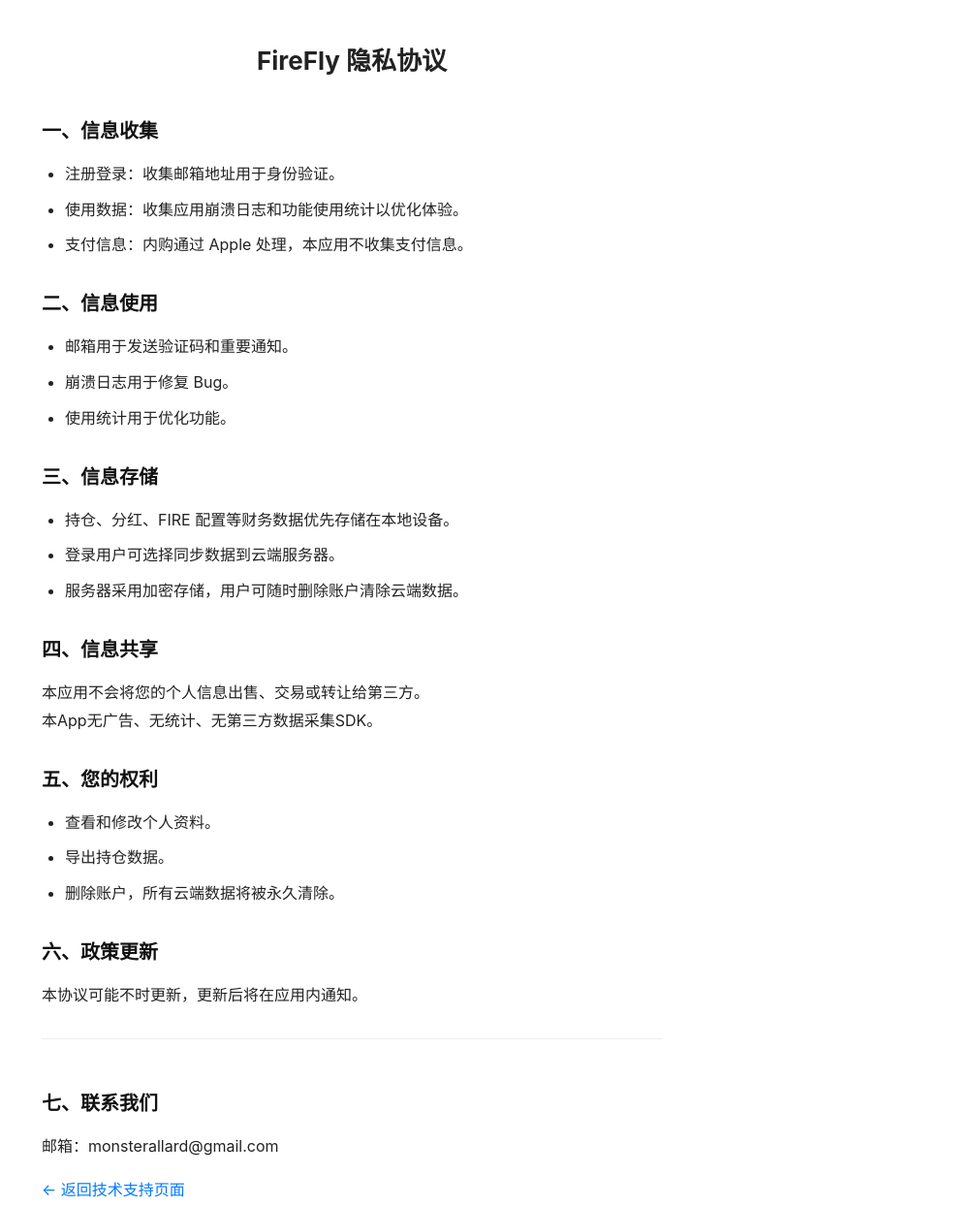
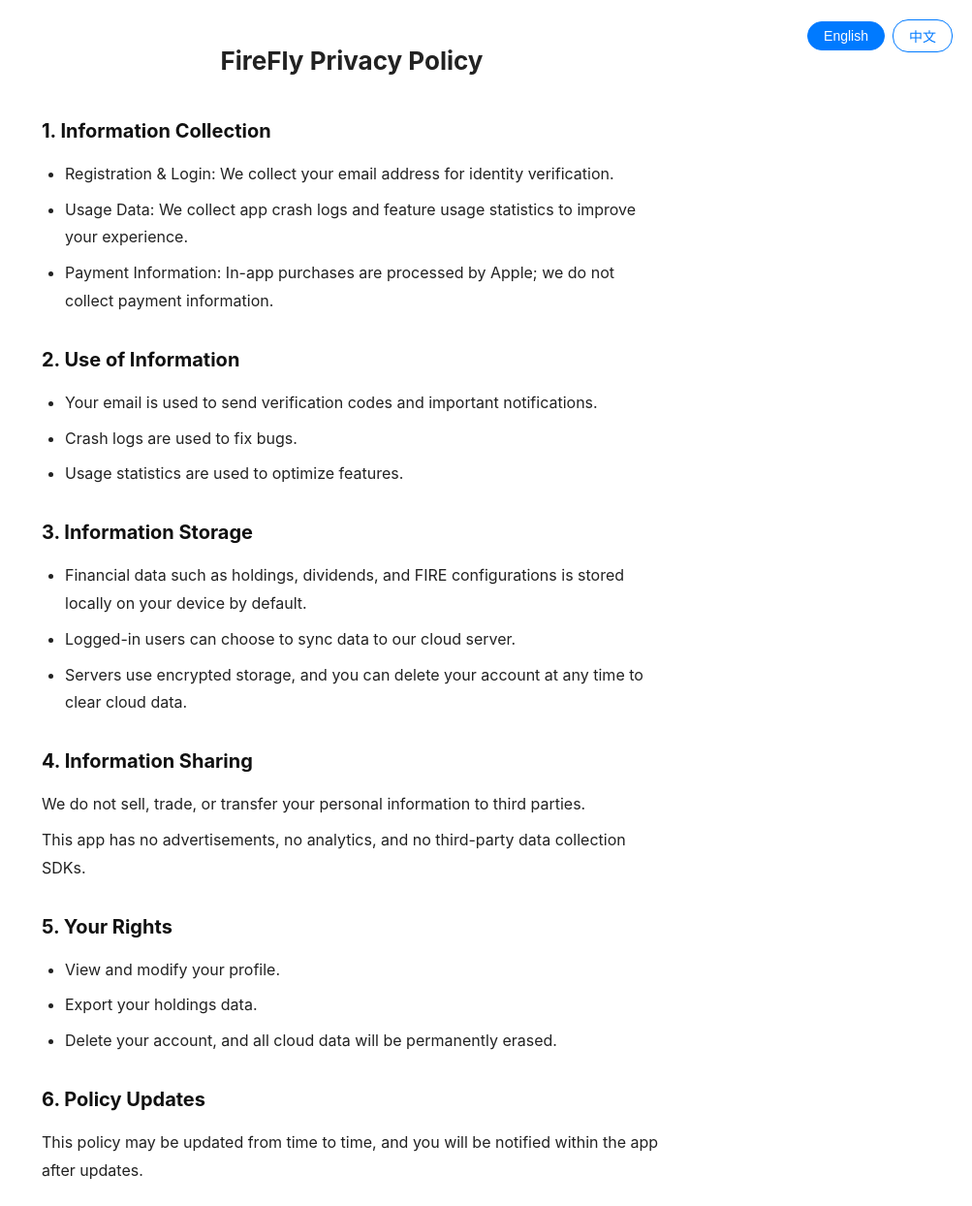
Before and after one commit to allardwang/FireFlyApple, a plain HTML site: page privacy.html in a window 1280 px wide. Shown: the top 1244 px of the page at 97% size, without its empty margins (277-1280 px from the left). Drawn offline with Linux system fonts and the light colour scheme.

Commit message:
更新双语隐私页面

```diff
--- a/privacy.html
+++ b/privacy.html
@@ -1,10 +1,9 @@
 <!DOCTYPE html>
-<html lang="zh-CN">
-
+<html lang="en">
 <head>
     <meta charset="UTF-8">
     <meta name="viewport" content="width=device-width, initial-scale=1.0">
-    <title>FireFly 隐私协议</title>
+    <title>FireFly Privacy Policy</title>
     <style>
         * {
             margin: 0;
@@ -20,6 +19,36 @@
             line-height: 1.8;
             color: #222;
             background-color: #fff;
+        }
+
+        /* Language Switcher */
+        .lang-switcher {
+            position: absolute;
+            top: 20px;
+            right: 20px;
+            display: flex;
+            gap: 8px;
+            align-items: center;
+        }
+
+        .lang-btn {
+            padding: 6px 16px;
+            border: 1px solid #007aff;
+            background: #fff;
+            color: #007aff;
+            border-radius: 16px;
+            cursor: pointer;
+            font-size: 14px;
+            transition: all 0.2s;
+        }
+
+        .lang-btn:hover {
+            background: #f0f7ff;
+        }
+
+        .lang-btn.active {
+            background: #007aff;
+            color: #fff;
         }
 
         h1 {
@@ -43,6 +72,10 @@
             margin-bottom: 8px;
         }
 
+        p {
+            margin-bottom: 8px;
+        }
+
         .contact {
             margin-top: 30px;
             padding-top: 20px;
@@ -57,10 +90,73 @@
         a:hover {
             text-decoration: underline;
         }
+
+        @media (max-width: 600px) {
+            .lang-switcher {
+                position: relative;
+                top: 0;
+                right: 0;
+                justify-content: center;
+                margin-bottom: 20px;
+            }
+        }
     </style>
 </head>
+<body>
+    <!-- Language Switcher -->
+    <div class="lang-switcher">
+        <button class="lang-btn active" data-lang="en" onclick="switchLang('en')">English</button>
+        <button class="lang-btn" data-lang="zh" onclick="switchLang('zh')">中文</button>
+    </div>
 
-<body>
+    <!-- English Content (Default) -->
+    <div id="content-en">
+        <h1>FireFly Privacy Policy</h1>
+
+        <h2>1. Information Collection</h2>
+        <ul>
+            <li>Registration & Login: We collect your email address for identity verification.</li>
+            <li>Usage Data: We collect app crash logs and feature usage statistics to improve your experience.</li>
+            <li>Payment Information: In-app purchases are processed by Apple; we do not collect payment information.</li>
+        </ul>
+
+        <h2>2. Use of Information</h2>
+        <ul>
+            <li>Your email is used to send verification codes and important notifications.</li>
+            <li>Crash logs are used to fix bugs.</li>
+            <li>Usage statistics are used to optimize features.</li>
+        </ul>
+
+        <h2>3. Information Storage</h2>
+        <ul>
+            <li>Financial data such as holdings, dividends, and FIRE configurations is stored locally on your device by default.</li>
+            <li>Logged-in users can choose to sync data to our cloud server.</li>
+            <li>Servers use encrypted storage, and you can delete your account at any time to clear cloud data.</li>
+        </ul>
+
+        <h2>4. Information Sharing</h2>
+        <p>We do not sell, trade, or transfer your personal information to third parties.</p>
+        <p>This app has no advertisements, no analytics, and no third-party data collection SDKs.</p>
+
+        <h2>5. Your Rights</h2>
+        <ul>
+            <li>View and modify your profile.</li>
+            <li>Export your holdings data.</li>
+            <li>Delete your account, and all cloud data will be permanently erased.</li>
+        </ul>
+
+        <h2>6. Policy Updates</h2>
+        <p>This policy may be updated from time to time, and you will be notified within the app after updates.</p>
+
+        <div class="contact">
+            <h2>7. Contact Us</h2>
+            <p>Email: monsterallard@gmail.com</p>
+            <p style="margin-top:16px;"><a href="./index.html">← Back to Support Page</a></p>
+        </div>
+    </div>
+
+    <!-- Chinese Content -->
+    <div id="content-zh" style="display:none;">
         <h1>FireFly 隐私协议</h1>
 
         <h2>一、信息收集</h2>
@@ -103,6 +199,37 @@
             <p>邮箱：monsterallard@gmail.com</p>
             <p style="margin-top:16px;"><a href="./index.html">← 返回技术支持页面</a></p>
         </div>
+    </div>
+
+    <script>
+        function switchLang(lang) {
+            // Hide all content
+            document.getElementById('content-en').style.display = 'none';
+            document.getElementById('content-zh').style.display = 'none';
+
+            // Show selected content
+            document.getElementById('content-' + lang).style.display = 'block';
+
+            // Update button states
+            document.querySelectorAll('.lang-btn').forEach(btn => {
+                btn.classList.remove('active');
+            });
+            document.querySelector(`.lang-btn[data-lang="${lang}"]`).classList.add('active');
+
+            // Update html lang attribute
+            document.documentElement.lang = lang === 'en' ? 'en' : 'zh-CN';
+
+            // Save preference
+            localStorage.setItem('privacy-lang', lang);
+        }
+
+        // Load saved language preference on page load
+        window.addEventListener('DOMContentLoaded', () => {
+            const savedLang = localStorage.getItem('privacy-lang');
+            if (savedLang && (savedLang === 'en' || savedLang === 'zh')) {
+                switchLang(savedLang);
+            }
+        });
+    </script>
 </body>
-
 </html>
```
Lines whose indentation alone changed are shown as unchanged.
